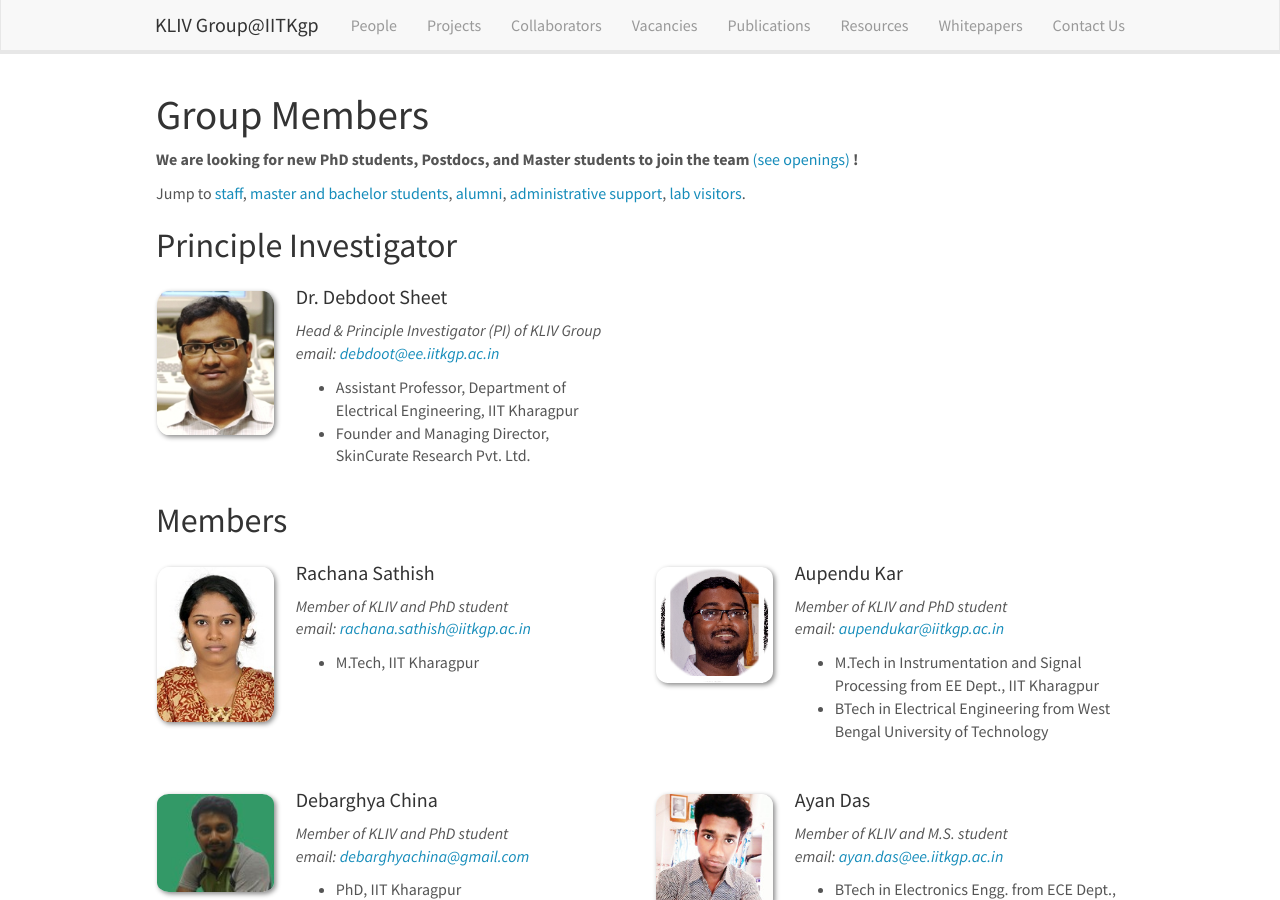
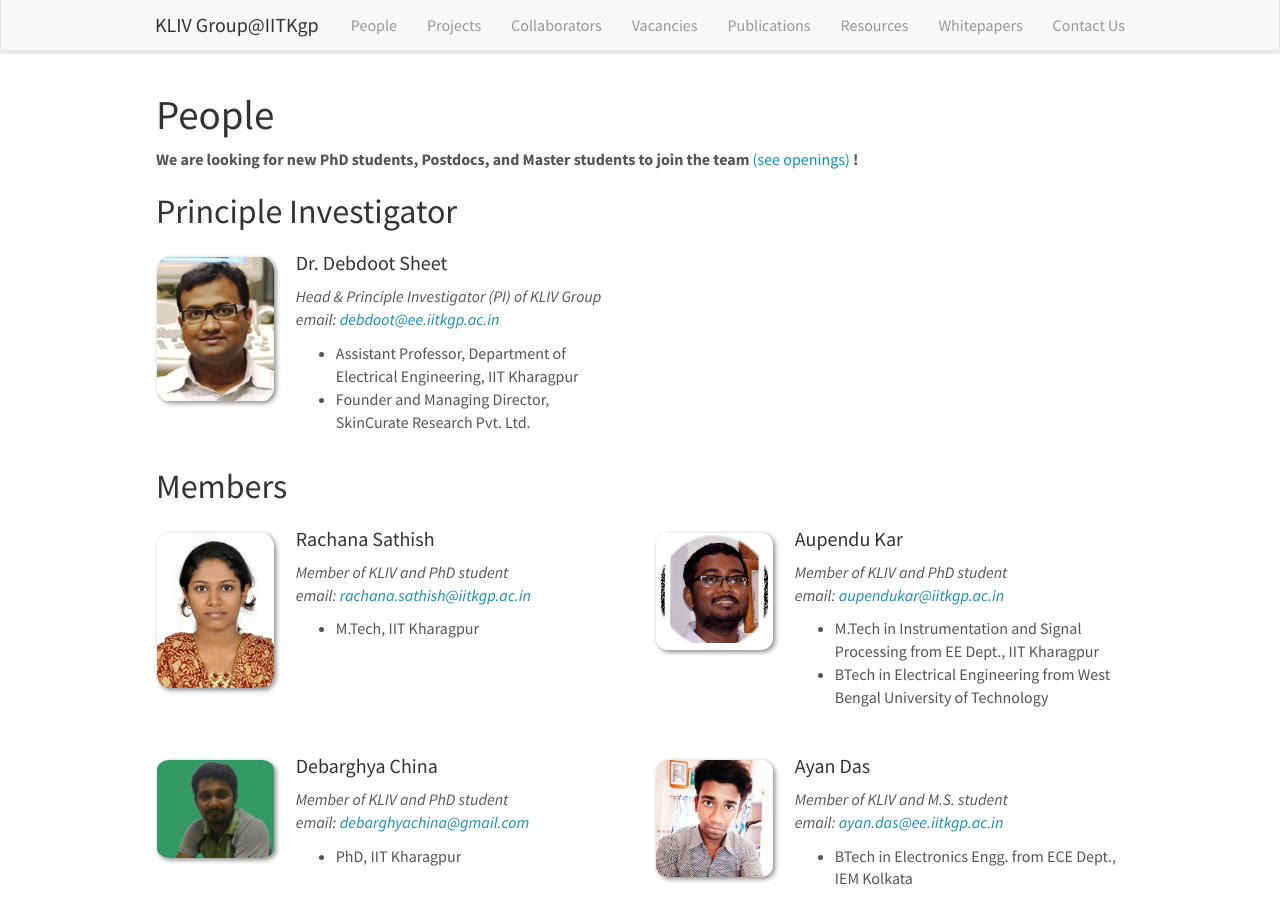
Before and after one commit to iitkliv/tempsite, a Jekyll site: the page built from _pages/people.md, in a window 1280 px wide and 900 px high. Built offline with Jekyll 4.4.1, drawn with Linux system fonts in a browser that asks for light colours; nearby versions of some CDN libraries.

Commit message:
people page title corrected .. and some useless stuff out

```diff
--- a/_pages/people.md
+++ b/_pages/people.md
@@ -1,18 +1,14 @@
 ---
-title: "KLIV - Team"
+title: "KLIV - People"
 layout: gridlay
 excerpt: "KLIV Group at IIT Kharagpur"
 sitemap: false
 permalink: /people/
 ---
 
-# Group Members
+# People
 
  **We are  looking for new PhD students, Postdocs, and Master students to join the team** [(see openings)]({{ site.url }}{{ site.baseurl }}/vacancies) **!**
-
-
-Jump to [staff](#staff), [master and bachelor students](#master-and-bachelor-students), [alumni](#alumni), [administrative support](#administrative-support), [lab visitors](#lab-visitors).
-
 
 ## Principle Investigator
 {% for member in site.data.members %}
```
